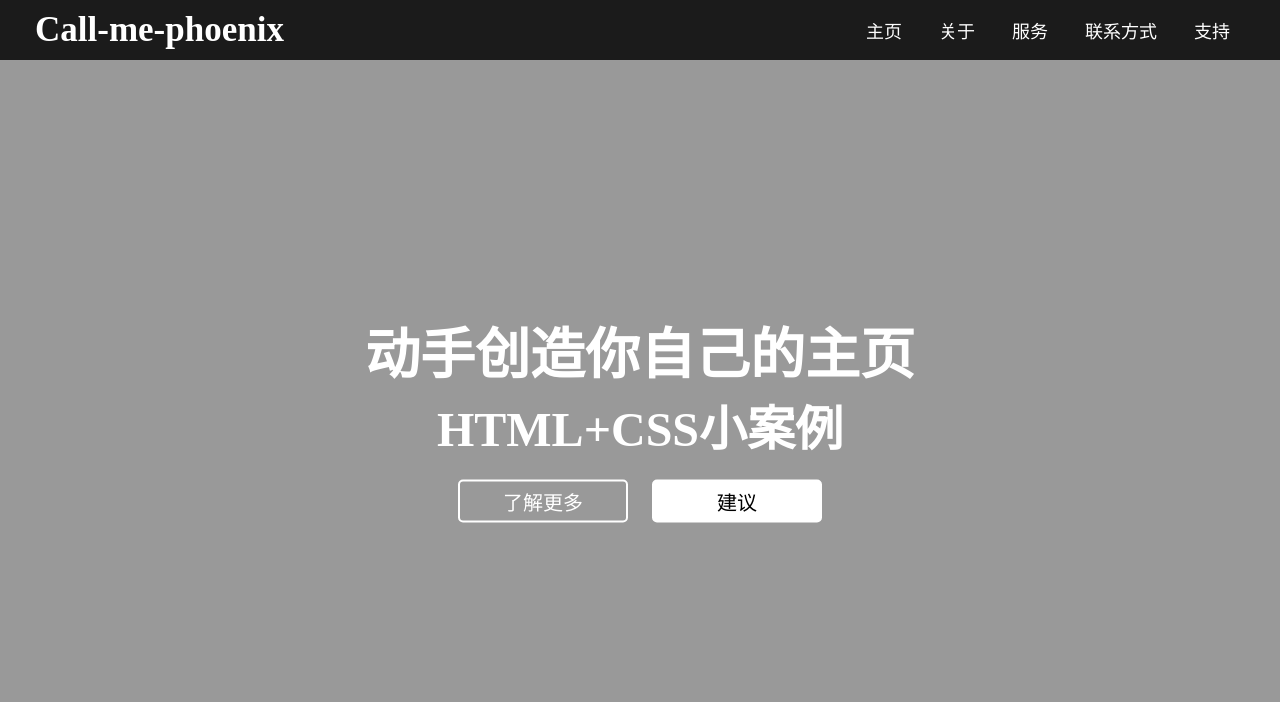
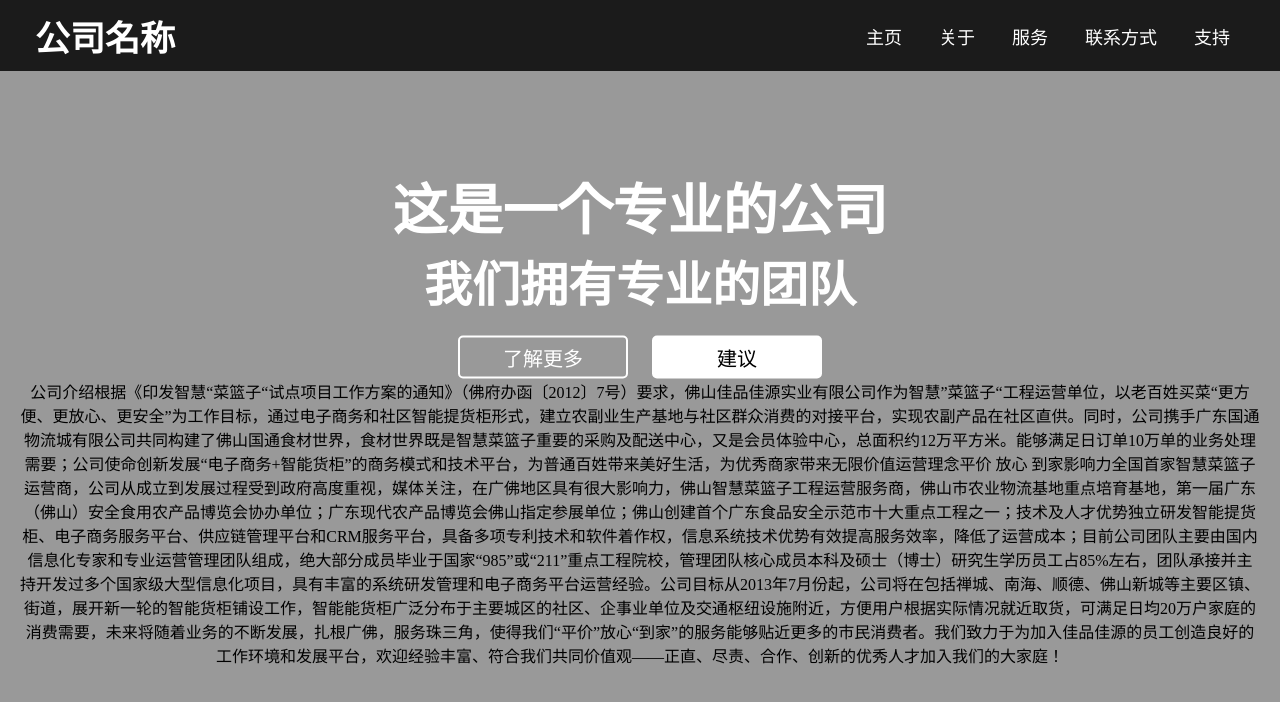
Before and after one commit to ydy416/company_website, a plain HTML site: page index.html in a window 1280 px wide. Drawn offline with Linux system fonts and the light colour scheme.

Commit message:
Update index.html

```diff
--- a/index.html
+++ b/index.html
@@ -11,7 +11,7 @@
     <nav>
         <div class="menu">
             <div class="logo">
-                <a href="#">Call-me-phoenix</a>
+                <a href="#">公司名称</a>
             </div>
             <ul>
                 <li><a href="https://space.bilibili.com/13833854?spm_id_from=333.1007.0.0" target="_blank">主页</a></li>
@@ -24,12 +24,35 @@
     </nav>
     <div class="img"></div>
     <div class="center">
-        <div class="title">动手创造你自己的主页</div>
-        <div class="sub_title">HTML+CSS小案例</div>
+        <div class="title">这是一个专业的公司</div>
+        <div class="sub_title">我们拥有专业的团队</div>
         <div class="btns">
             <button>了解更多</button>
             <button>建议</button>
+
+
         </div>
+
+
+
+        <div class="content">
+            <p>  公司介绍根据《印发智慧“菜篮子“试点项目工作方案的通知》（佛府办函〔2012〕7号）要求，佛山佳品佳源实业有限公司作为智慧”菜篮子“工程运营单位，以老百姓买菜“更方便、更放心、更安全”为工作目标，通过电子商务和社区智能提货柜形式，建立农副业生产基地与社区群众消费的对接平台，实现农副产品在社区直供。同时，公司携手广东国通物流城有限公司共同构建了佛山国通食材世界，食材世界既是智慧菜篮子重要的采购及配送中心，又是会员体验中心，总面积约12万平方米。能够满足日订单10万单的业务处理需要；公司使命创新发展“电子商务+智能货柜”的商务模式和技术平台，为普通百姓带来美好生活，为优秀商家带来无限价值运营理念平价 放心 到家影响力全国首家智慧菜篮子运营商，公司从成立到发展过程受到政府高度重视，媒体关注，在广佛地区具有很大影响力，佛山智慧菜篮子工程运营服务商，佛山市农业物流基地重点培育基地，第一届广东（佛山）安全食用农产品博览会协办单位；广东现代农产品博览会佛山指定参展单位；佛山创建首个广东食品安全示范市十大重点工程之一；技术及人才优势独立研发智能提货柜、电子商务服务平台、供应链管理平台和CRM服务平台，具备多项专利技术和软件着作权，信息系统技术优势有效提高服务效率，降低了运营成本；目前公司团队主要由国内信息化专家和专业运营管理团队组成，绝大部分成员毕业于国家“985”或“211”重点工程院校，管理团队核心成员本科及硕士（博士）研究生学历员工占85%左右，团队承接并主持开发过多个国家级大型信息化项目，具有丰富的系统研发管理和电子商务平台运营经验。公司目标从2013年7月份起，公司将在包括禅城、南海、顺德、佛山新城等主要区镇、街道，展开新一轮的智能货柜铺设工作，智能能货柜广泛分布于主要城区的社区、企事业单位及交通枢纽设施附近，方便用户根据实际情况就近取货，可满足日均20万户家庭的消费需要，未来将随着业务的不断发展，扎根广佛，服务珠三角，使得我们“平价”放心“到家”的服务能够贴近更多的市民消费者。我们致力于为加入佳品佳源的员工创造良好的工作环境和发展平台，欢迎经验丰富、符合我们共同价值观——正直、尽责、合作、创新的优秀人才加入我们的大家庭！</p>
+
+
+
+        </div>
+
+
+
+
+
+
+
+
+
+
+    </div>
+
     </div>
 </body>
 </html>
```
